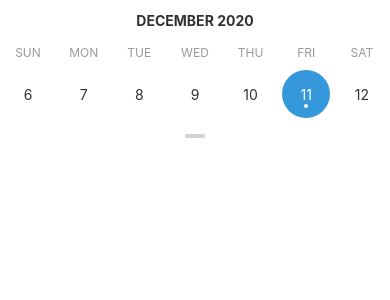
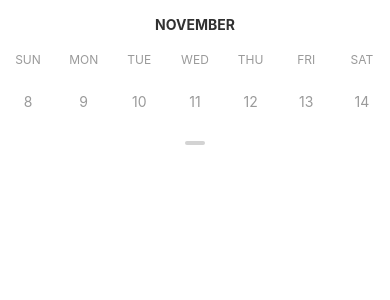
Before and after one commit to usmansbk/react-native-calendar, a React Native app: screen / in a window 390 px wide. Shown: the top 300 px of the page. Built offline with nearby package versions, Linux system fonts and the light colour scheme.

Commit message:
refactor: Animate month header

```diff
--- a/src/Calendar.js
+++ b/src/Calendar.js
@@ -85,11 +85,16 @@ class Calendar extends React.Component {
     this.onDateSelected = props.onDateSelected;
     this.state = {
       date: props.date,
-      months: [generateMonthMatrix(props.date)],
+      months: [
+        generateMonthMatrix(getPreviousMonth(props.date)),
+        generateMonthMatrix(props.date),
+        generateMonthMatrix(getNextMonth(props.date)),
+      ],
     };
   }
 
   scrollY = new Animated.Value(0);
+  scrollX = new Animated.Value(0);
   panResponder = PanResponder.create({
     onMoveShouldSetPanResponder: () => true,
     onPanResponderGrant: () => {
@@ -134,7 +139,6 @@ class Calendar extends React.Component {
     if (props.date !== state.date) {
       return {
         date: props.date,
-        months: [generateMonthMatrix(props.date)],
       };
     }
     return null;
@@ -150,7 +154,7 @@ class Calendar extends React.Component {
     } = this.props;
     return (
       <View style={styles.container}>
-        <MonthHeader title={formatMonthHeader(date)} />
+        <MonthHeader months={this.state.months} animation={this.scrollX} />
         <WeekHeader names={daysOfWeek} />
         <Animated.ScrollView
           showsVerticalScrollIndicator={false}
@@ -170,6 +174,18 @@ class Calendar extends React.Component {
             scrollEventThrottle={16}
             showsHorizontalScrollIndicator={false}
             contentContainerStyle={styles.months}
+            onScroll={Animated.event(
+              [
+                {
+                  nativeEvent: {
+                    contentOffset: {
+                      x: this.scrollX,
+                    },
+                  },
+                },
+              ],
+              {useNativeDriver: false},
+            )}
             style={[
               {
                 transform: [
@@ -183,12 +199,12 @@ class Calendar extends React.Component {
                 ],
               },
             ]}>
-            {this.state.months.map((rows, index) => {
+            {this.state.months.map((month, index) => {
               return (
                 <Rows
                   key={index}
                   date={date}
-                  rows={rows}
+                  rows={month.rows}
                   onDateSelected={this.onDateSelected}
                   markedDates={markedDates}
                 />
@@ -288,12 +304,47 @@ function WeekHeader({names}) {
   );
 }
 
-function MonthHeader({title}) {
+function MonthHeader({months, animation = new Animated.Value()}) {
   const styles = useContext(ThemeContext);
+  const names = months.map((month) => month.name);
   return (
-    <View style={styles.monthHeader}>
-      <Text style={styles.monthHeaderText}>{title}</Text>
-    </View>
+    <Animated.ScrollView
+      horizontal
+      showsHorizontalScrollIndicator={false}
+      scrollEnabled={false}
+      snapToInterval={width}
+      pagingEnabled
+      style={styles.monthHeaderContainer}
+      contentContainerStyle={styles.monthHeaderScrollView}>
+      {names.map((name, index) => (
+        <Animated.View
+          style={[
+            styles.monthHeader,
+            {
+              transform: [
+                {
+                  translateX: animation.interpolate({
+                    inputRange: [
+                      (index - 1) * width,
+                      index * width,
+                      (index + 1) * width,
+                    ],
+                    outputRange: [
+                      (index - 1) * -width,
+                      index * -width,
+                      (index + 1) * -width,
+                    ],
+                    extrapolate: 'clamp',
+                  }),
+                },
+              ],
+            },
+          ]}
+          key={name}>
+          <Text style={styles.monthHeaderText}>{name}</Text>
+        </Animated.View>
+      ))}
+    </Animated.ScrollView>
   );
 }
 
@@ -328,15 +379,25 @@ const makeStyles = (colors = COLORS) =>
       backgroundColor: colors.backgroundColor,
       padding: 4,
     },
+    monthHeaderContainer: {
+      width: width - 8,
+      flexGrow: 1,
+    },
+    monthHeaderScrollView: {
+      height: 40,
+      justifyContent: 'center',
+      alignItems: 'center',
+    },
     monthHeader: {
       paddingVertical: 8,
       justifyContent: 'center',
       alignItems: 'center',
-      flexDirection: 'row',
+      width: width - 8,
     },
     monthHeaderText: {
       textTransform: 'uppercase',
       color: colors.black,
+      textAlign: 'center',
       fontWeight: 'bold',
     },
     arrow: {
--- a/src/utils.js
+++ b/src/utils.js
@@ -64,7 +64,7 @@ export function generateMonthMatrix(date) {
   const firstDateOfMonth = momentDate.clone().startOf('month');
   const firstStartOfWeek = firstDateOfMonth.clone().startOf('week');
 
-  const grid = [];
+  const rows = [];
 
   for (let i = 0; i < DAYS_PER_PAGE; i += DAYS_PER_WEEK) {
     const row = [];
@@ -77,10 +77,10 @@ export function generateMonthMatrix(date) {
         isoString: day.toISOString(),
       });
     }
-    grid.push(row);
+    rows.push(row);
   }
 
-  return grid;
+  return {name: momentDate.format('MMMM'), rows};
 }
 
 export function isSameMonth(date1, date2) {
```
